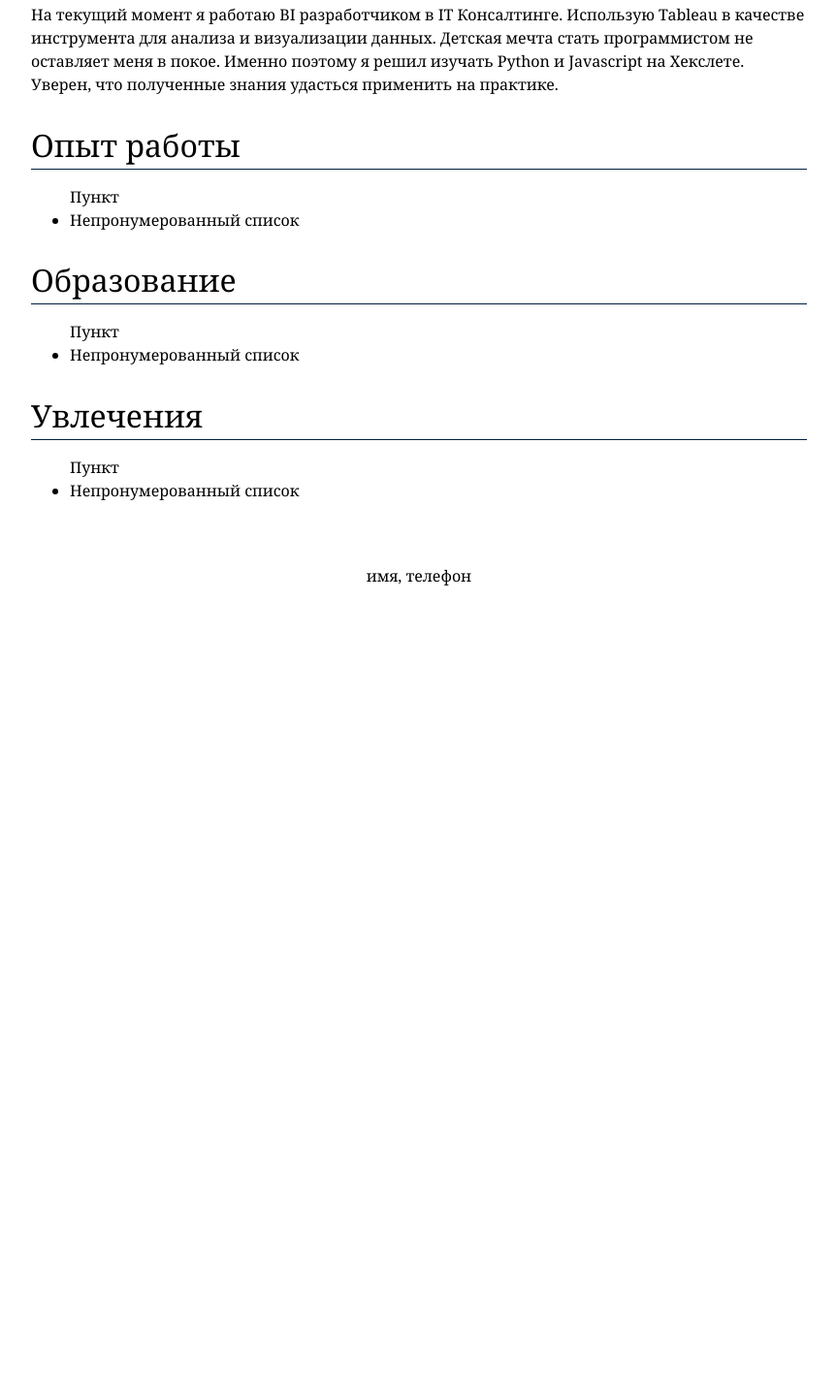
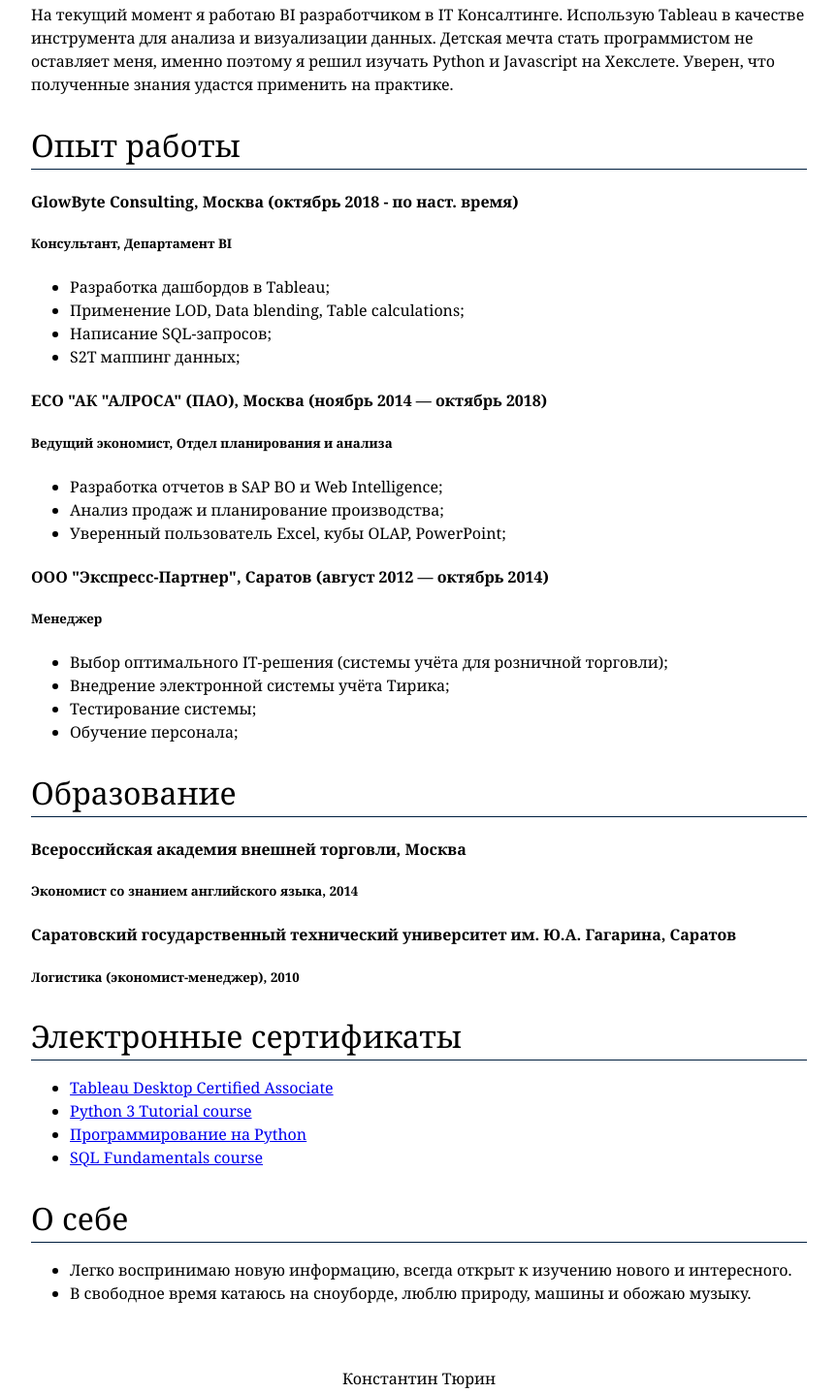
Before and after one commit to konstantin1710/ktyurin, a plain HTML site: page index.html in a window 1280 px wide. Shown: the part 229-1666 px from the top of the page at 97% size, without its empty margins (208-1071 px from the left). Before the commit the page ends 867 px from the top, so only its background shows below. Drawn offline with Linux system fonts and the light colour scheme.

Commit message:
Update index.html

```diff
--- a/index.html
+++ b/index.html
@@ -15,29 +15,64 @@
       </div>
       <div id='main'>На текущий момент я работаю BI разработчиком в IT Консалтинге.
 				Использую Tableau в качестве инструмента для анализа и визуализации данных.
-				Детская мечта стать программистом не оставляет меня в покое.
-				Именно поэтому я решил изучать Python и Javascript на Хекслете.
-				Уверен, что полученные знания удасться применить на практике.
+				Детская мечта стать программистом не оставляет меня,
+				именно поэтому я решил изучать Python и Javascript на Хекслете.
+				Уверен, что полученные знания удастся применить на практике.
 		    <div>
                 <h2>Опыт работы</h2>
-                <ul>Пункт
-                    <li>Непронумерованный список</li>
+                <h4> GlowByte Consulting, Москва (октябрь 2018 - по наст. время) </h4>
+				<h5> Консультант, Департамент BI </h5>
+				<ul>
+					<li>Разработка дашбордов в Tableau;</li>
+					<li>Применение LOD, Data blending, Table calculations;</li>
+					<li>Написание SQL-запросов;</li>
+					<li>S2T маппинг данных;</li>
+                </ul>
+				<h4> ЕСО "АК "АЛРОСА" (ПАО), Москва (ноябрь 2014 — октябрь 2018) </h4>
+				<h5> Ведущий экономист, Отдел планирования и анализа</h5>
+				<ul>
+					<li>Разработка отчетов в SAP BO и Web Intelligence;</li>
+					<li>Анализ продаж и планирование производства;</li>
+					<li>Уверенный пользователь Excel, кубы OLAP, PowerPoint;</li>
+                </ul>
+				<h4> ООО "Экспресс-Партнер", Саратов (август 2012 — октябрь 2014) </h4>
+				<h5> Менеджер </h5>
+				<ul>
+					<li>Выбор оптимального IT-решения (системы учёта для розничной торговли);</li>
+					<li>Внедрение электронной системы учёта Тирика;</li>
+					<li>Тестирование системы;</li>
+					<li>Обучение персонала;</li>
                 </ul>
             </div>
             <div>
                 <h2>Образование</h2>
-                <ul>Пункт
-                    <li>Непронумерованный список</li>
+
+				<h4> Всероссийская академия внешней торговли, Москва </h4>
+				<h5> Экономист со знанием английского языка, 2014 </h5>
+
+				<h4> Саратовский государственный технический университет им. Ю.А. Гагарина, Саратов </h4>
+				<h5> Логистика (экономист-менеджер), 2010 </h5>
+
+				<h2>Электронные сертификаты</h2>
+				<ul>
+					<li><a href='https://www.youracclaim.com/badges/151a0982-7514-4f45-b643-a181cf5c18de'>Tableau Desktop Certified Associate</a></li>
+					<li><a href='https://www.sololearn.com/Certificate/1073-3023397/pdf/'>Python 3 Tutorial course</a></li>
+					<li><a href='https://stepik.org/cert/125382'>Программирование на Python</a> </li>
+					<li><a href='https://www.sololearn.com/Certificate/1060-3023397/pdf/'>SQL Fundamentals course</a> </li>
+
                 </ul>
             </div>
             <div>
-                <h2>Увлечения</h2>
-                <ul>Пункт
-                    <li>Непронумерованный список</li>
+
+				<h2>О себе</h2>
+                <ul>
+					<li>Легко воспринимаю новую информацию, всегда открыт к изучению нового и интересного.</li>
+					<li>В свободное время катаюсь на сноуборде, люблю природу, машины и обожаю музыку.</li>
+
                 </ul>
         	</div>
         </div>
-      <div id='footer'>имя, телефон</div>
+      <div id='footer'>Константин Тюрин</div>
 
   </body>
 </html>
```
